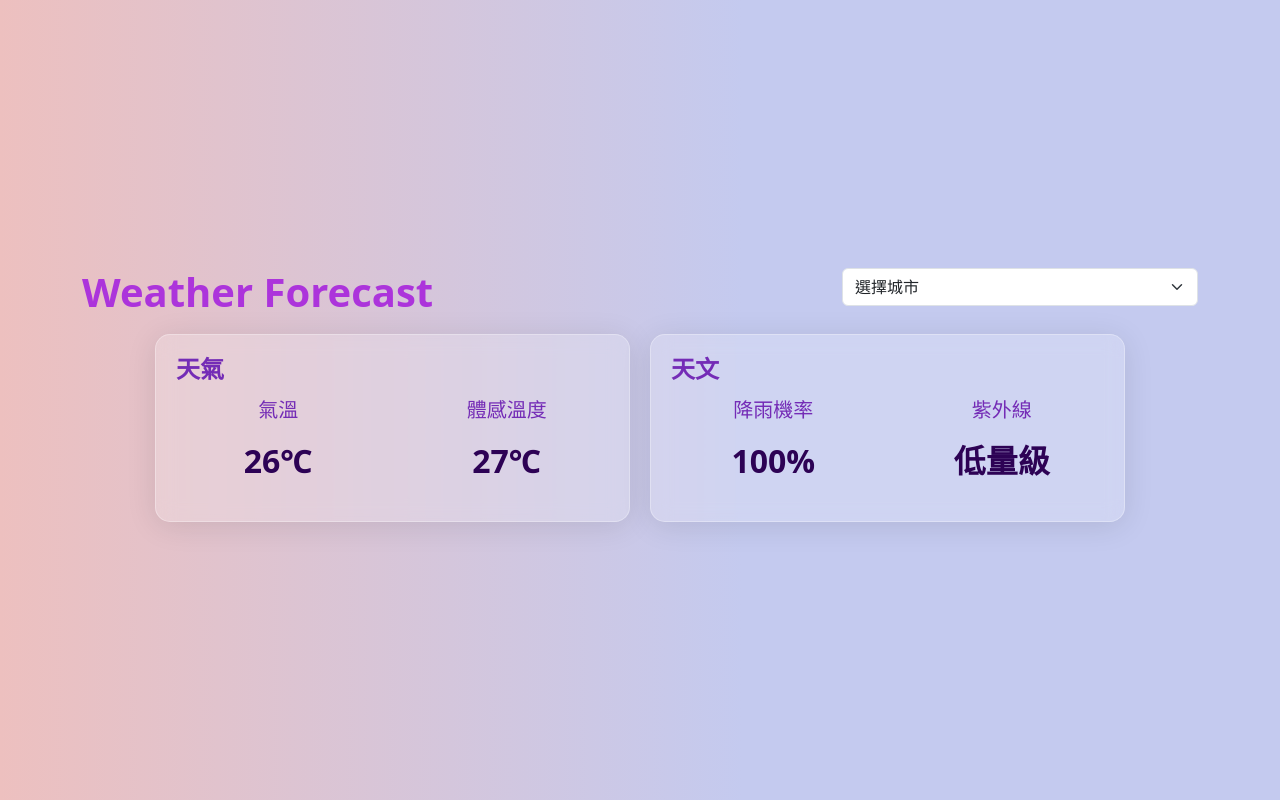
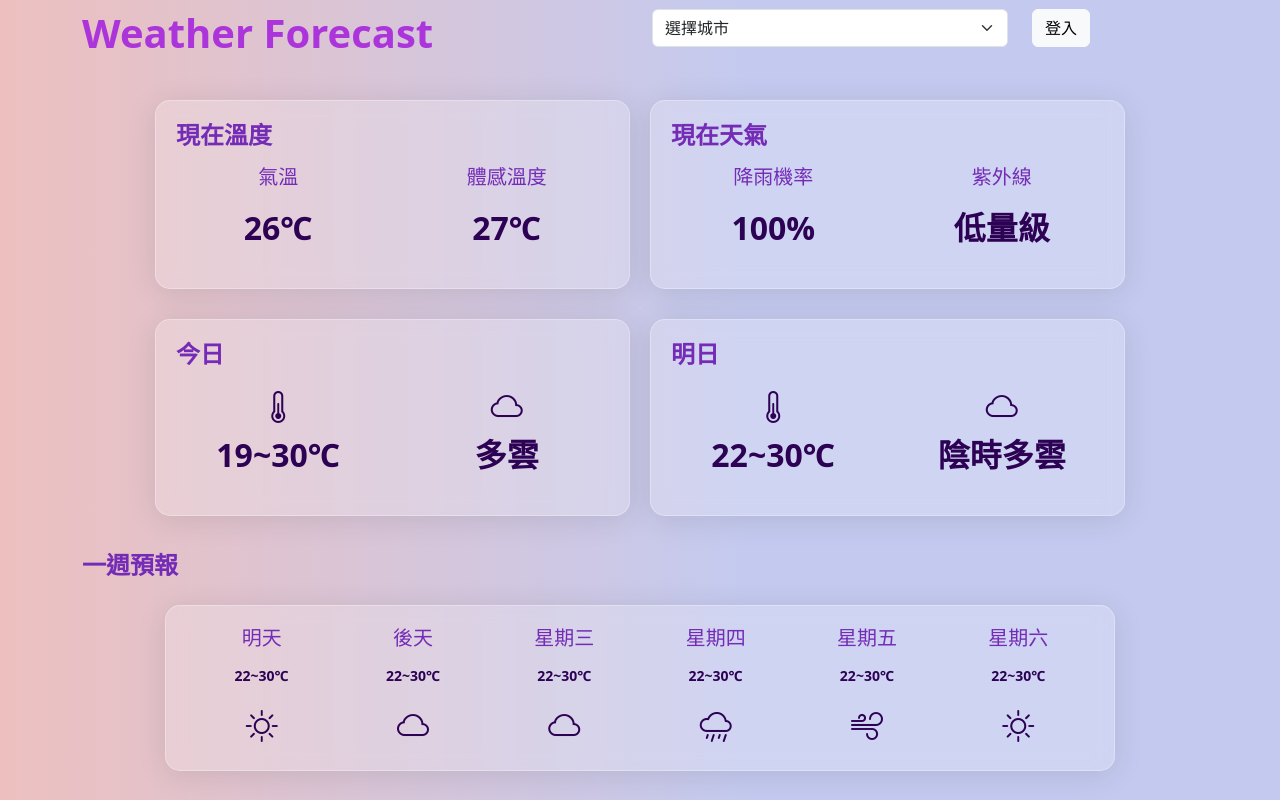
Before and after one commit to PMinn/Weather-Forecast-Website, a Django app: template weather_forecast/weather/templates/Weather.html in a window 1280 px wide. Run offline with Django 5.2, Linux system fonts and the light colour scheme; the template is opened without the code that fills it, so the values that code supplies are empty.

Commit message:
Weather 完成(有bug

```diff
--- a/weather_forecast/weather/templates/Weather.html
+++ b/weather_forecast/weather/templates/Weather.html
@@ -5,6 +5,7 @@
     <meta charset="UTF-8">
     <meta name="viewport" content="width=device-width, initial-scale=1.0">
     <title>天氣</title>
+    <link rel="stylesheet" href="https://cdn.jsdelivr.net/npm/bootstrap-icons@1.11.3/font/bootstrap-icons.min.css">
     <link href="https://cdn.jsdelivr.net/npm/bootstrap@5.3.3/dist/css/bootstrap.min.css" rel="stylesheet"
         integrity="sha384-QWTKZyjpPEjISv5WaRU9OFeRpok6YctnYmDr5pNlyT2bRjXh0JMhjY6hW+ALEwIH" crossorigin="anonymous">
     <script src="https://cdn.jsdelivr.net/npm/bootstrap@5.3.3/dist/js/bootstrap.bundle.min.js"
@@ -24,6 +25,18 @@
             color: #ac34db;
             font-weight: bolder;
             text-align: left;
+        }
+
+        h4 {
+            color: #742CB6;
+            margin-bottom: 15px;
+            font-weight: bold;
+            text-align: left;
+        }
+
+        .space {
+            margin-top: 25px;
+            margin-bottom: 10px;
         }
 
         .glass-card {
@@ -51,10 +64,16 @@
             text-align: center;
         }
 
-        .glass-card p {
+        .glass-card i, p {
             color: #2d0255;
             font-weight: bolder;
             font-size: xx-large;
+        }
+
+        .glass-card small {
+            color: #2d0255;
+            font-weight: bolder;
+            font-size: x-large;
         }
     </style>
 </head>
@@ -62,7 +81,7 @@
 <body>
     <div class="container">
         <div class="row justify-content-center">
-            <h1 class="col-8">Weather Forecast</h1>
+            <h1 class="col-6">Weather Forecast</h1>
             <div class="col-4">
                 <select class="form-select mb-3" aria-label="Default select example">
                     <option selected>選擇城市</option>
@@ -90,11 +109,15 @@
                     <option value="lienchiang">連江縣</option>
                 </select>
             </div>
+            <div class="col-2">
+                <button type="button" class="btn btn-light" onclick="">登入</button>
+                <!-- 登入與登出按鈕 -->
+            </div>
         </div>
 
-        <div class="row justify-content-center">
+        <div class="space row justify-content-center">
             <div class="glass-card col-5">
-                <h4>天氣</h4>
+                <h4>現在溫度</h4>
                 <div class="row">
                     <div class="col-6">
                         <h5>氣溫</h5>
@@ -109,24 +132,98 @@
                 </div>
             </div>
             <div class="glass-card col-5">
-                <h4>天文</h4>
+                <h4>現在天氣</h4>
                 <div class="row">
                     <div class="col-6">
                         <h5>降雨機率</h5>
                         <p>100%</p>
-                        <!-- <p>放置氣溫資訊</p> -->
+                        <!-- <p>放置降雨機率</p> -->
                     </div>
                     <div class="col-6">
                         <h5>紫外線</h5>
                         <p>低量級</p>
                         <!-- 0~2低量、3~5中量、6~7高量、8~10過量、11~危險 -->
-                        <!-- <p>放置氣溫資訊</p> -->
+                        <!-- <p>放置紫外線</p> -->
                     </div>
                 </div>
             </div>
         </div>
-        <div class="justify-content-center">
 
+        <div class="row justify-content-center">
+            <div class="glass-card col-5">
+                <h4>今日</h4>
+                <div class="row">
+                    <div class="col-6">
+                        <i class="bi bi-thermometer-half"></i>
+                        <p>19~30℃</p>
+                        <!-- <p>放置今日溫度範圍</p> -->
+                    </div>
+                    <div class="col-6">
+                        <i class="bi bi-cloud"></i>
+                        <p>多雲</p>
+                        <!-- 晴天<i class="bi bi-brightness-high"></i>、陰天<i class="bi bi-cloud"></i>、雨天<i class="bi bi-cloud-rain"></i>、風大<i class="bi bi-wind"></i> -->
+                        <!-- <p>放置今日天氣情況</p> -->
+                    </div>
+                </div>
+            </div>
+            <div class="glass-card col-5">
+                <h4>明日</h4>
+                <div class="row">
+                    <div class="col-6">
+                        <i class="bi bi-thermometer-half"></i>
+                        <p>22~30℃</p>
+                        <!-- <p>放置明日溫度範圍</p> -->
+                    </div>
+                    <div class="col-6">
+                        <i class="bi bi-cloud"></i>
+                        <p>陰時多雲</p>
+                        <!-- 晴天<i class="bi bi-brightness-high"></i>、陰天<i class="bi bi-cloud"></i>、雨天<i class="bi bi-cloud-rain"></i>、風大<i class="bi bi-wind"></i> -->
+                        <!-- <p>放置明日天氣情況</p> -->
+                    </div>
+                </div>
+            </div>
+        </div>
+
+        <div class="space row justify-content-center">
+            <h4>一週預報</h4>
+            <div class="row glass-card col-10">
+                <div class="col-2">
+                    <h5>明天</h5>
+                    <p class="small">22~30℃</p>
+                    <i class="bi bi-brightness-high"></i>
+                    <!-- <p>放置溫度範圍、天氣情況</p> -->
+                </div>
+                <div class="col-2">
+                    <h5>後天</h5>
+                    <p class="small">22~30℃</p>
+                    <i class="bi bi-cloud"></i>
+                    <!-- <p>放置溫度範圍、天氣情況</p> -->
+                </div>
+                <div class="col-2">
+                    <h5>星期三</h5>
+                    <p class="small">22~30℃</p>
+                    <i class="bi bi-cloud"></i>
+                    <!-- <p>放置溫度範圍、天氣情況</p> -->
+                </div>
+                <div class="col-2">
+                    <h5>星期四</h5>
+                    <p class="small">22~30℃</p>
+                    <i class="bi bi-cloud-rain"></i>
+                    <!-- <p>放置溫度範圍、天氣情況</p> -->
+                </div>
+                <div class="col-2">
+                    <h5>星期五</h5>
+                    <p class="small">22~30℃</p>
+                    <i class="bi bi-wind"></i>
+                    <!-- <p>放置溫度範圍、天氣情況</p> -->
+                </div>
+                <div class="col-2">
+                    <h5>星期六</h5>
+                    <p class="small">22~30℃</p>
+                    <i class="bi bi-brightness-high"></i>
+                    <!-- <p>放置溫度範圍、天氣情況</p> -->
+                </div>
+            </div>
         </div>
     </div>
 </body>
```
